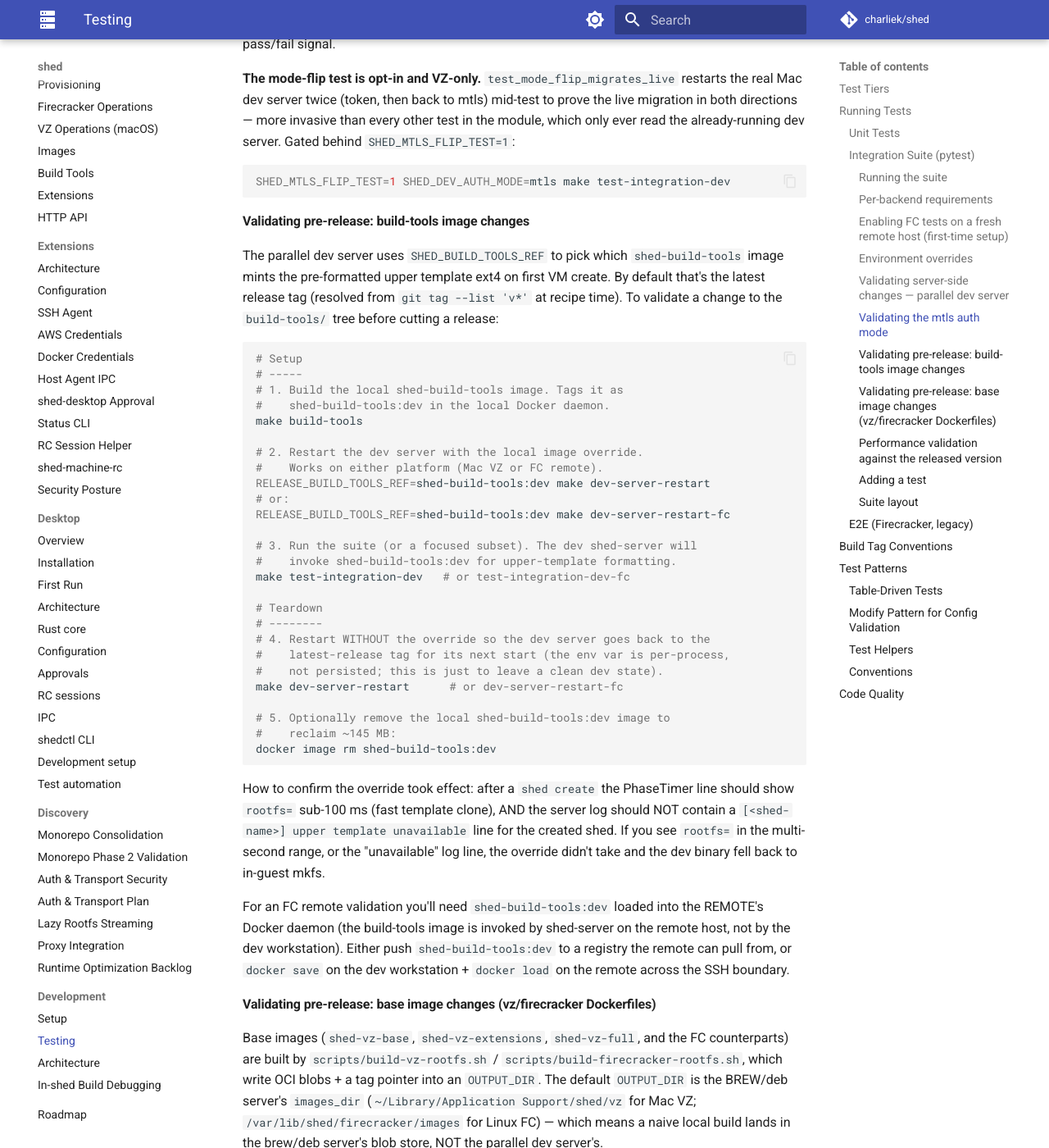
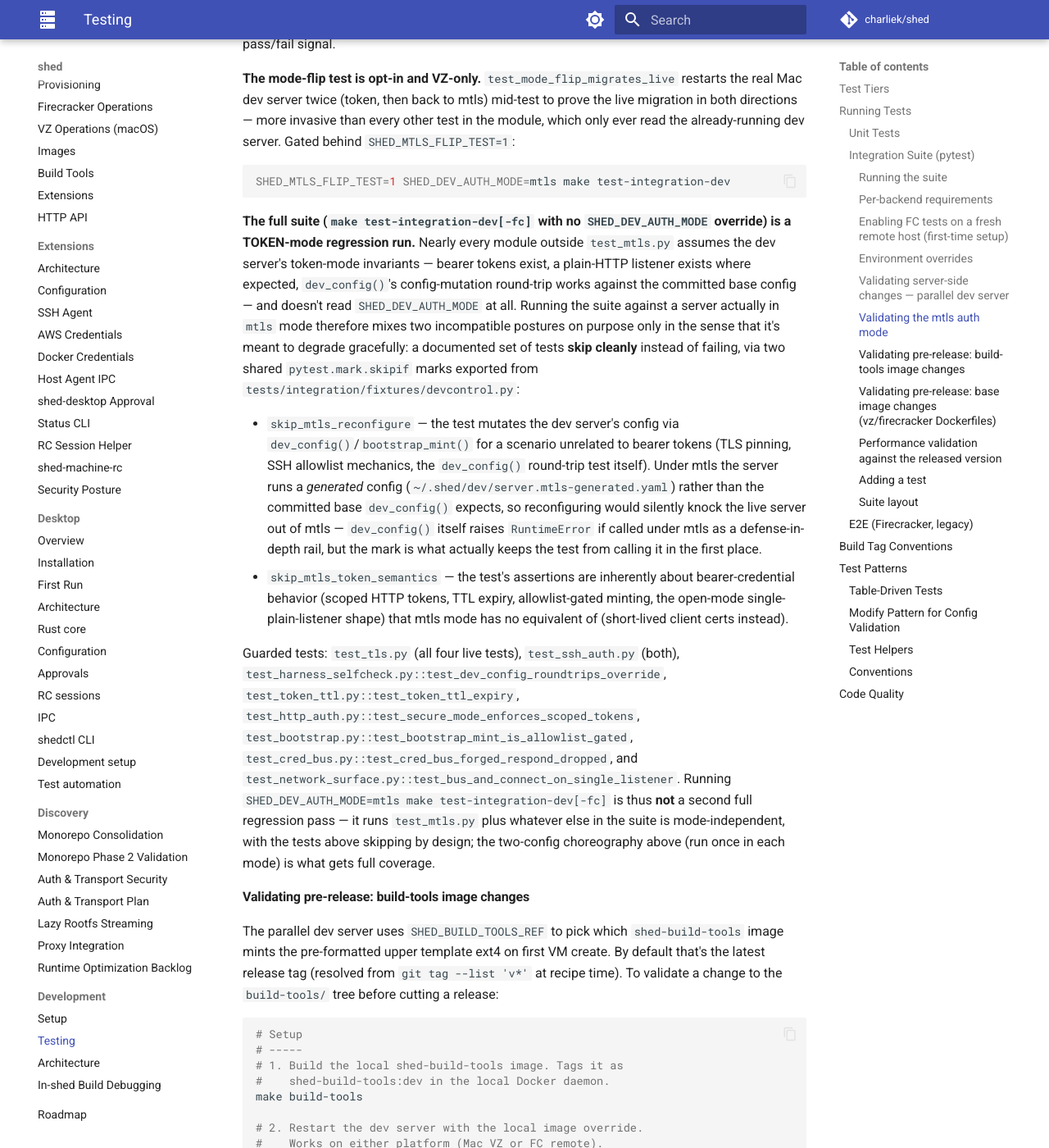
Before and after one commit to charliek/shed, an MkDocs documentation site: the page built from docs/development/testing.md, in a window 1280 px wide and 1400 px high, scrolled down 7737 px. Shown: the whole window at 82% size. Built offline with MkDocs 1.6.1 and Material for MkDocs 9.7.7, drawn with Linux system fonts in a browser that asks for light colours; comment, search, counter and statistics services are not loaded.

Commit message:
test(integration): skip token-mode tests cleanly when the server runs mtls
Running the full suite against an mtls dev server produced 20 confusing
FAILURES rather than skips. Two distinct causes, now two distinct skip
marks in fixtures/devcontrol.py:

  skip_mtls_reconfigure     - the test mutates the dev server's config
                              via dev_config(), unsupported while the
                              server runs a generated mtls config
  skip_mtls_token_semantics - the test asserts bearer-token behavior
                              (TTL, scoped tokens, allowlist-gated
                              minting, forged /respond, plain-listener
                              bus) that structurally cannot exist when
                              no tokens are issued at all

Both are inert unless SHED_DEV_AUTH_MODE=mtls, so token/open runs are
byte-identical to today. dev_config() additionally raises if called in
mtls mode, so a future test that forgets the mark fails loud instead of
corrupting the live server. test_mtls.py now imports the mode from the
same place so the two cannot drift.

Six tests that also failed were investigated and deliberately NOT
guarded: test_smoke's extensions smoke, both exec_disconnect cases,
exec_stderr, and both zed binary-channel cases all use the production
server fixture and raw SSH channels, so they are decoupled from the dev
server's auth mode entirely. The two FC failures are the pre-existing
mini3 slow-stop timeout, reproduced identically with the released
client.

Docs now state plainly that the full suite is a TOKEN-mode regression
run and an mtls run covers test_mtls.py plus everything mode-
independent.

Co-Authored-By: Claude Fable 5 <noreply@anthropic.com>
Claude-Session: https://claude.ai/code/session_01MH1MoDDPBaBpUhLeAYnkYL

````diff
--- a/docs/development/testing.md
+++ b/docs/development/testing.md
@@ -259,6 +259,45 @@ ever read the already-running dev server. Gated behind
 ```sh
 SHED_MTLS_FLIP_TEST=1 SHED_DEV_AUTH_MODE=mtls make test-integration-dev
 ```
+
+**The full suite (`make test-integration-dev[-fc]` with no
+`SHED_DEV_AUTH_MODE` override) is a TOKEN-mode regression run.** Nearly
+every module outside `test_mtls.py` assumes the dev server's token-mode
+invariants — bearer tokens exist, a plain-HTTP listener exists where
+expected, `dev_config()`'s config-mutation round-trip works against the
+committed base config — and doesn't read `SHED_DEV_AUTH_MODE` at all.
+Running the suite against a server actually in `mtls` mode therefore mixes
+two incompatible postures on purpose only in the sense that it's meant to
+degrade gracefully: a documented set of tests **skip cleanly** instead of
+failing, via two shared `pytest.mark.skipif` marks exported from
+`tests/integration/fixtures/devcontrol.py`:
+
+- `skip_mtls_reconfigure` — the test mutates the dev server's config via
+  `dev_config()`/`bootstrap_mint()` for a scenario unrelated to bearer
+  tokens (TLS pinning, SSH allowlist mechanics, the `dev_config()`
+  round-trip test itself). Under mtls the server runs a *generated* config
+  (`~/.shed/dev/server.mtls-generated.yaml`) rather than the committed base
+  `dev_config()` expects, so reconfiguring would silently knock the live
+  server out of mtls — `dev_config()` itself raises `RuntimeError` if
+  called under mtls as a defense-in-depth rail, but the mark is what
+  actually keeps the test from calling it in the first place.
+- `skip_mtls_token_semantics` — the test's assertions are inherently about
+  bearer-credential behavior (scoped HTTP tokens, TTL expiry,
+  allowlist-gated minting, the open-mode single-plain-listener shape) that
+  mtls mode has no equivalent of (short-lived client certs instead).
+
+Guarded tests: `test_tls.py` (all four live tests), `test_ssh_auth.py`
+(both), `test_harness_selfcheck.py::test_dev_config_roundtrips_override`,
+`test_token_ttl.py::test_token_ttl_expiry`,
+`test_http_auth.py::test_secure_mode_enforces_scoped_tokens`,
+`test_bootstrap.py::test_bootstrap_mint_is_allowlist_gated`,
+`test_cred_bus.py::test_cred_bus_forged_respond_dropped`, and
+`test_network_surface.py::test_bus_and_connect_on_single_listener`. Running
+`SHED_DEV_AUTH_MODE=mtls make test-integration-dev[-fc]` is thus **not** a
+second full regression pass — it runs `test_mtls.py` plus whatever else in
+the suite is mode-independent, with the tests above skipping by design; the
+two-config choreography above (run once in each mode) is what gets full
+coverage.
 
 #### Validating pre-release: build-tools image changes
 
````
Also changed, not shown: 11 other files.
